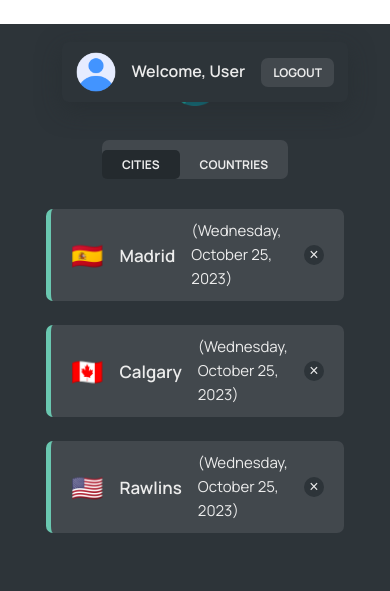
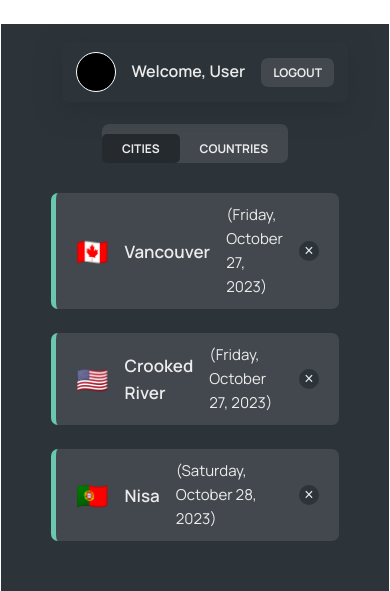
Before and after one commit to HennadiiZ/around_the_world_2, a React (Vite) app: page /login in a window 390 px wide. Both pictures are taken after a click on the button "LOGIN". Shown: the top 591 px of the page. Built offline with nearby package versions, Linux system fonts and the light colour scheme; data requests are answered from the project's data file.

Commit message:
fix for deployment

```diff
--- a/data/cities.json
+++ /dev/null
@@ -1,40 +0,0 @@
-{
-  "cities": [
-    {
-      "cityName": "Madrid",
-      "country": "Spain",
-      "emoji": "🇪🇸",
-      "date": "2023-10-25T03:09:21.523Z",
-      "notes": "",
-      "position": {
-        "lat": "40.413496049701955",
-        "lng": "-3.6982727050781254"
-      },
-      "id": 2
-    },
-    {
-      "cityName": "Calgary",
-      "country": "Canada",
-      "emoji": "🇨🇦",
-      "date": "2023-10-25T04:51:27.350Z",
-      "notes": "",
-      "position": {
-        "lat": "50.972264889367494",
-        "lng": "-113.99414062500001"
-      },
-      "id": 4
-    },
-    {
-      "cityName": "Rawlins",
-      "country": "United States of America (the)",
-      "emoji": "🇺🇸",
-      "date": "2023-10-25T04:52:01.360Z",
-      "notes": "",
-      "position": {
-        "lat": "42.42345651793833",
-        "lng": "-107.49023437500001"
-      },
-      "id": 5
-    }
-  ]
-}
--- a/package.json
+++ b/package.json
@@ -7,7 +7,7 @@
     "dev": "vite",
     "build": "vite build",
     "preview": "vite preview",
-    "server": "json-server --watch data/cities.json --port 9000 --delay 500"
+    "server": "json-server --watch src/data/cities.json --port 9000 --delay 500"
   },
   "dependencies": {
     "json-server": "^0.17.3",
--- a/src/components/User/User.jsx
+++ b/src/components/User/User.jsx
@@ -13,7 +13,8 @@ function User() {
 
   return (
     <div className={styles.user}>
-      <img src={user.avatar} alt={user.name} />
+      {/* <img src={user.avatar} alt={user.name} /> */}
+      <div className={styles.fakeAvatar}></div>
       <span>Welcome, {user.name}</span>
       <button onClick={handleClick}>Logout</button>
     </div>
--- a/src/components/User/User.module.css
+++ b/src/components/User/User.module.css
@@ -20,6 +20,14 @@
   height: 4rem;
 }
 
+.fakeAvatar {
+  border-radius: 100px;
+  height: 4rem;
+  width: 4rem;
+  background: #000;
+  border: 1px solid white;
+}
+
 .user button {
   background-color: var(--color-dark--2);
   border-radius: 7px;
--- /dev/null
+++ b/src/data/cities.json
@@ -0,0 +1,40 @@
+{
+  "cities": [
+    {
+      "cityName": "Vancouver",
+      "country": "Canada",
+      "emoji": "🇨🇦",
+      "date": "2023-10-27T22:15:19.335Z",
+      "notes": "",
+      "position": {
+        "lat": "49.163746759588975",
+        "lng": "-122.99743652343751"
+      },
+      "id": 3
+    },
+    {
+      "cityName": "Crooked River",
+      "country": "United States of America (the)",
+      "emoji": "🇺🇸",
+      "date": "2023-10-27T22:25:07.670Z",
+      "notes": "",
+      "position": {
+        "lat": "43.96119063892027",
+        "lng": "-120.69580078125001"
+      },
+      "id": 5
+    },
+    {
+      "cityName": "Nisa",
+      "country": "Portugal",
+      "emoji": "🇵🇹",
+      "date": "2023-10-28T01:46:45.941Z",
+      "notes": "",
+      "position": {
+        "lat": "39.470125122358176",
+        "lng": "-7.778320312500001"
+      },
+      "id": 6
+    }
+  ]
+}
--- a/src/shared/Logo/Logo.jsx
+++ b/src/shared/Logo/Logo.jsx
@@ -4,12 +4,13 @@ import styles from './Logo.module.css';
 function Logo() {
   return (
     <Link to='/'>
-      <img
-        src='/logo.png'
-        alt='Around The World logo'
-        className={styles.logo}
-      />
-      {/* <div className={styles.logo}>Around The World</div> */}
+      <div className={styles.logoContainer}>
+        <img
+          src='/logo.png'
+          alt='Around The World logo'
+          className={styles.logo}
+        />
+      </div>
     </Link>
   );
 }
--- a/src/shared/Logo/Logo.module.css
+++ b/src/shared/Logo/Logo.module.css
@@ -1,3 +1,24 @@
+.logoContainer {
+  height: 5.2rem;
+  width: 5.2rem;
+  position: relative;
+
+  @media (max-width: 768px) {
+    height: 4rem;
+    width: 4rem;
+  }
+
+  @media (max-width: 480px) {
+    height: 4rem;
+    width: 4rem;
+  }
+}
+
 .logo {
-  height: 5.2rem;
+  position: absolute;
+  top: 0;
+  left: 0;
+  width: 100%;
+  height: 100%;
+  object-fit: cover;
 }
```
